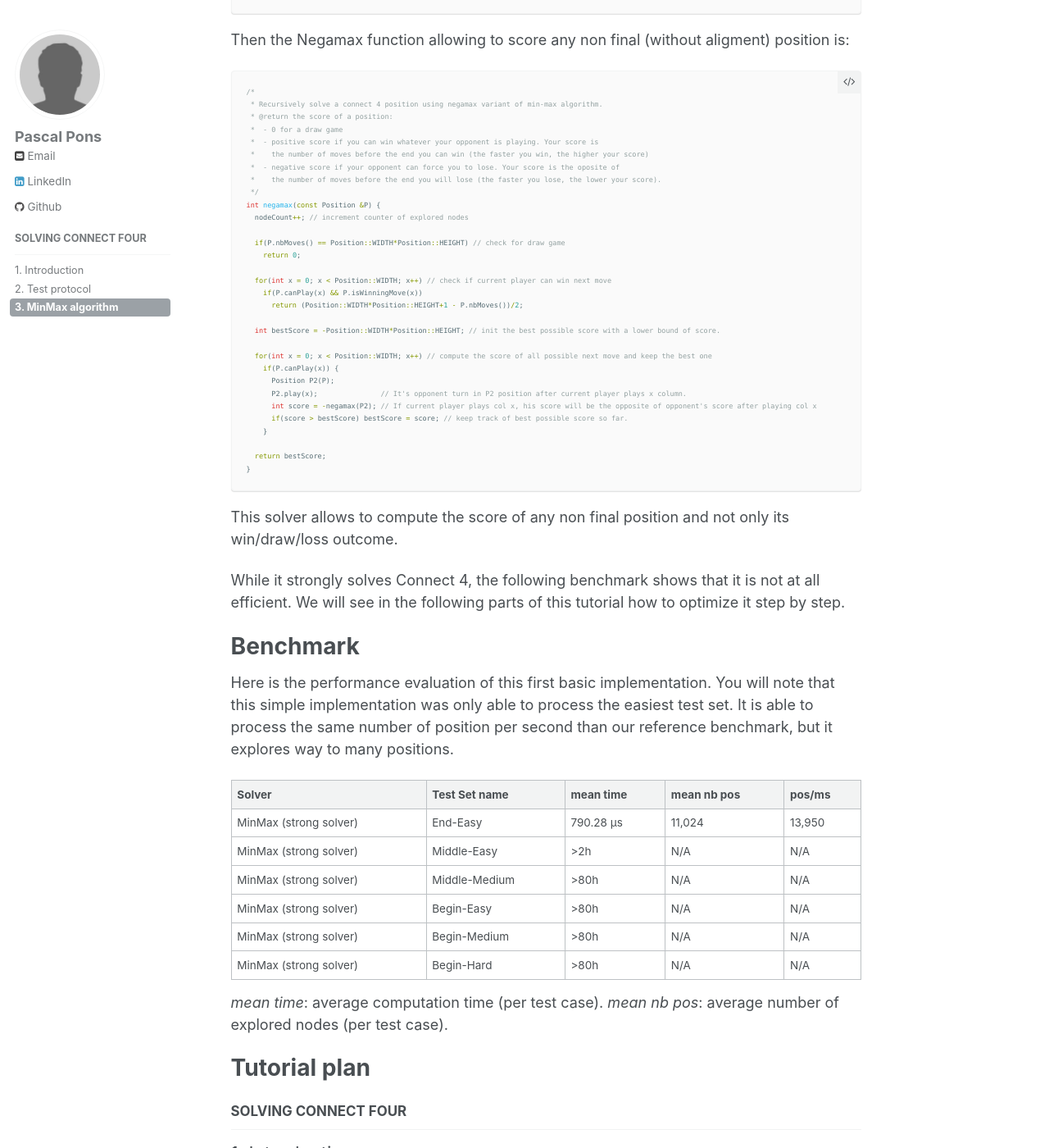
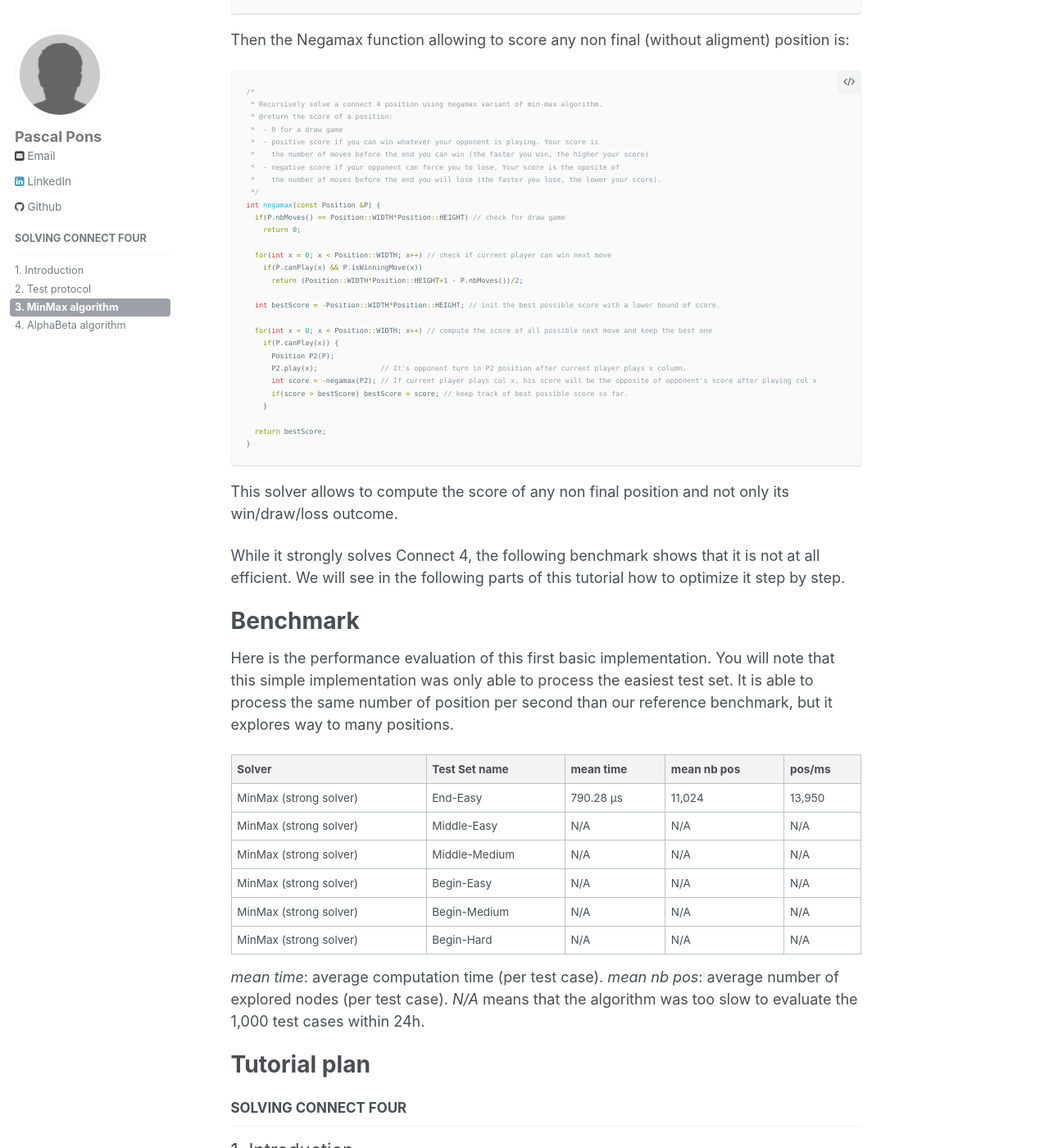
Before and after one commit to gamesolver/gamesolver.github.io, a Jekyll site: the page built from _solving-connect-four/03-minmax.md, in a window 1280 px wide and 1400 px high, scrolled down 1967 px. Shown: the whole window at 82% size. Built offline with Jekyll 4.4.1, drawn with Linux system fonts in a browser that asks for light colours; some of the changed text lies outside the part shown.

Commit message:
Part 4: Alpha-beta algorithm

```diff
--- a/_data/navigation.yml
+++ b/_data/navigation.yml
@@ -15,3 +15,5 @@
         url: /solving-connect-four/02-test-protocol/
       - title: "3. MinMax algorithm"
         url: /solving-connect-four/03-minmax/
+      - title: "4. AlphaBeta algorithm"
+        url: /solving-connect-four/04-alphabeta/
--- a/_solving-connect-four/03-minmax.md
+++ b/_solving-connect-four/03-minmax.md
@@ -85,8 +85,6 @@
  *    the number of moves before the end you will lose (the faster you lose, the lower your score).
  */
 int negamax(const Position &P) {
-  nodeCount++; // increment counter of explored nodes
-
   if(P.nbMoves() == Position::WIDTH*Position::HEIGHT) // check for draw game
     return 0;
 
@@ -120,13 +118,14 @@
 |Solver                        |Test Set name   |mean time    |mean nb pos  |pos/ms  |
 |------------------------------|----------------|-------------|-------------|--------|
 |MinMax (strong solver)        |End-Easy        |790.28 μs    |11,024       |13,950  |
-|MinMax (strong solver)        |Middle-Easy     |>2h          |N/A          |N/A     |
-|MinMax (strong solver)        |Middle-Medium   |>80h         |N/A          |N/A     |
-|MinMax (strong solver)        |Begin-Easy      |>80h         |N/A          |N/A     |
-|MinMax (strong solver)        |Begin-Medium    |>80h         |N/A          |N/A     |
-|MinMax (strong solver)        |Begin-Hard      |>80h         |N/A          |N/A     |
+|MinMax (strong solver)        |Middle-Easy     |N/A          |N/A          |N/A     |
+|MinMax (strong solver)        |Middle-Medium   |N/A          |N/A          |N/A     |
+|MinMax (strong solver)        |Begin-Easy      |N/A          |N/A          |N/A     |
+|MinMax (strong solver)        |Begin-Medium    |N/A          |N/A          |N/A     |
+|MinMax (strong solver)        |Begin-Hard      |N/A          |N/A          |N/A     |
 
 *mean time*: average computation time (per test case). *mean nb pos*: average number of explored nodes (per test case).
+*N/A* means that the algorithm was too slow to evaluate the 1,000 test cases within 24h.
 
 # Tutorial plan
   {% include nav_list nav="side" %}
```
Also changed, not shown: _solving-connect-four/04-alphabeta.md (added, +96 -0 lines).
